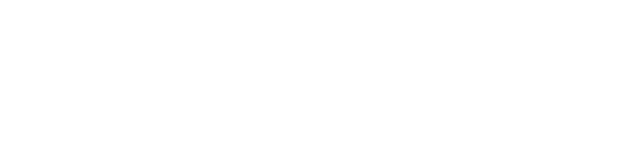
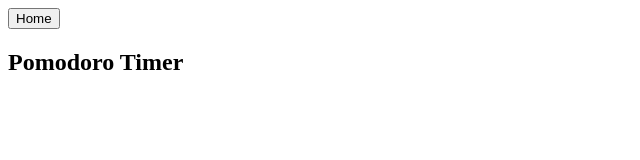
Before and after one commit to TechGirlNextDoor/pomodoro-timer, a plain HTML site: page src/settings.html in a window 1280 px wide. Shown: the whole page, without its empty margins (0-640 px from the left). Drawn offline with Linux system fonts and the light colour scheme.

Commit message:
Added buttons

```diff
--- a/src/settings.html
+++ b/src/settings.html
@@ -6,6 +6,7 @@
     <title>Settings</title>
 </head>
 <body>
-
+    <a href="../index.html"><button>Home</button></a>
+    <h2>Pomodoro Timer</h2>
 </body>
 </html>
```
Also changed, not shown: index.html (+1 -1 lines).
